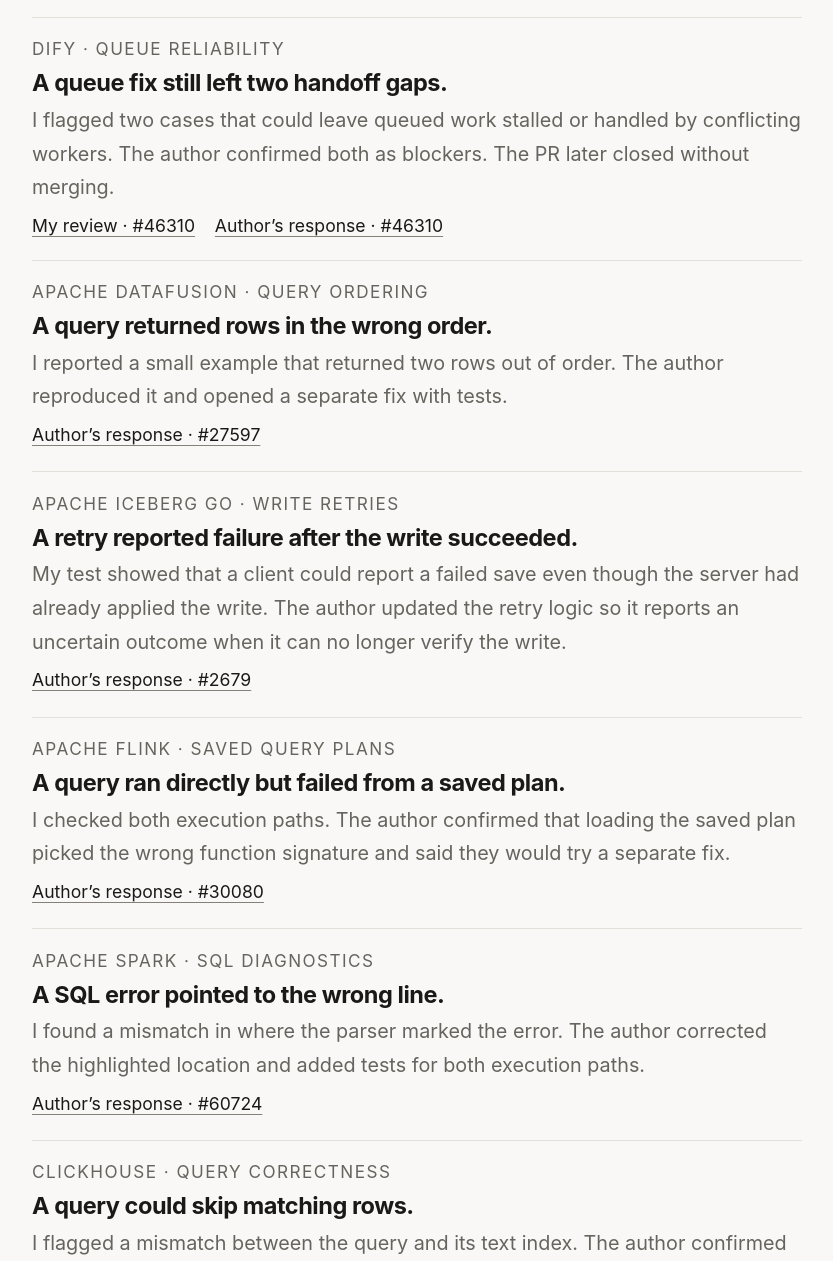
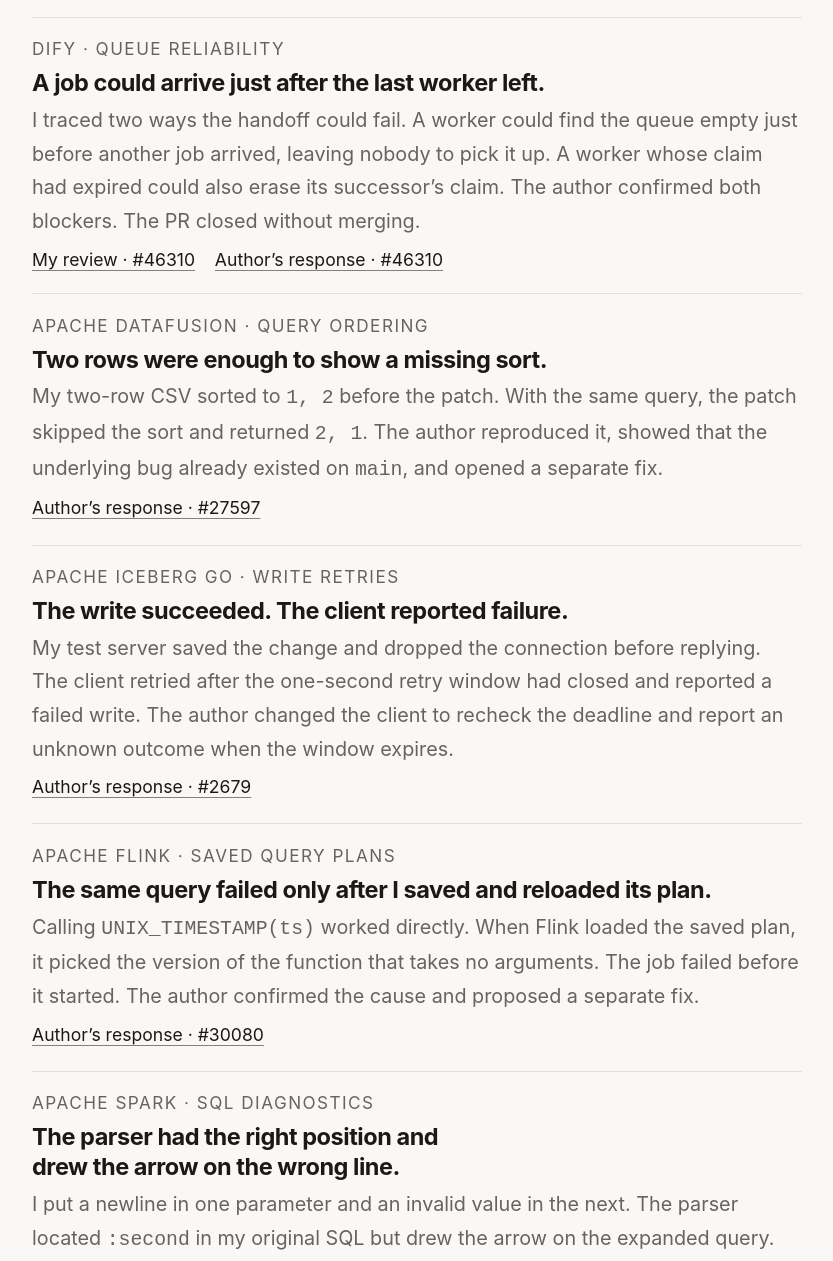
Before and after one commit to shihchengwei-lab/shihchengwei-lab.github.io, a plain HTML site: page index.html in a window 1280 px wide. Shown: the part 743-2004 px from the top of the page, without its empty margins (223-1056 px from the left). Drawn offline with Linux system fonts and the light colour scheme.

Commit message:
Show the evidence behind six featured reviews

```diff
--- a/index.html
+++ b/index.html
@@ -37,8 +37,8 @@
     <div class="cases">
       <article class="case" id="dify" aria-labelledby="dify-title">
         <p class="eyebrow">Dify · Queue reliability</p>
-        <h3 id="dify-title">A queue fix still left two handoff gaps.</h3>
-        <p>I flagged two cases that could leave queued work stalled or handled by conflicting workers. The author confirmed both as blockers. The PR later closed without merging.</p>
+        <h3 id="dify-title">A job could arrive just after the last worker left.</h3>
+        <p>I traced two ways the handoff could fail. A worker could find the queue empty just before another job arrived, leaving nobody to pick it up. A worker whose claim had expired could also erase its successor’s claim. The author confirmed both blockers. The PR closed without merging.</p>
         <div class="case-links">
           <a href="https://github.com/langgenius/dify/pull/46310#issuecomment-6981994924">My review · #46310</a>
           <a href="https://github.com/langgenius/dify/pull/46310#issuecomment-6992254631">Author’s response · #46310</a>
@@ -46,32 +46,32 @@
       </article>
       <article class="case">
         <p class="eyebrow">Apache DataFusion · Query ordering</p>
-        <h3>A query returned rows in the wrong order.</h3>
-        <p>I reported a small example that returned two rows out of order. The author reproduced it and opened a separate fix with tests.</p>
+        <h3>Two rows were enough to show a missing sort.</h3>
+        <p>My two-row CSV sorted to <code>1, 2</code> before the patch. With the same query, the patch skipped the sort and returned <code>2, 1</code>. The author reproduced it, showed that the underlying bug already existed on <code>main</code>, and opened a separate fix.</p>
         <a href="https://github.com/apache/datafusion/pull/27597#issuecomment-7049002958">Author’s response · #27597</a>
       </article>
       <article class="case">
         <p class="eyebrow">Apache Iceberg Go · Write retries</p>
-        <h3>A retry reported failure after the write succeeded.</h3>
-        <p>My test showed that a client could report a failed save even though the server had already applied the write. The author updated the retry logic so it reports an uncertain outcome when it can no longer verify the write.</p>
+        <h3>The write succeeded. The client reported failure.</h3>
+        <p>My test server saved the change and dropped the connection before replying. The client retried after the one-second retry window had closed and reported a failed write. The author changed the client to recheck the deadline and report an unknown outcome when the window expires.</p>
         <a href="https://github.com/apache/iceberg-go/pull/2679#issuecomment-7136908103">Author’s response · #2679</a>
       </article>
       <article class="case">
         <p class="eyebrow">Apache Flink · Saved query plans</p>
-        <h3>A query ran directly but failed from a saved plan.</h3>
-        <p>I checked both execution paths. The author confirmed that loading the saved plan picked the wrong function signature and said they would try a separate fix.</p>
+        <h3>The same query failed only after I saved and reloaded its plan.</h3>
+        <p>Calling <code>UNIX_TIMESTAMP(ts)</code> worked directly. When Flink loaded the saved plan, it picked the version of the function that takes no arguments. The job failed before it started. The author confirmed the cause and proposed a separate fix.</p>
         <a href="https://github.com/apache/flink/pull/30080#issuecomment-7151901415">Author’s response · #30080</a>
       </article>
       <article class="case">
         <p class="eyebrow">Apache Spark · SQL diagnostics</p>
-        <h3>A SQL error pointed to the wrong line.</h3>
-        <p>I found a mismatch in where the parser marked the error. The author corrected the highlighted location and added tests for both execution paths.</p>
+        <h3>The parser had the right position and drew the arrow on the wrong line.</h3>
+        <p>I put a newline in one parameter and an invalid value in the next. The parser located <code>:second</code> in my original SQL but drew the arrow on the expanded query. Through <code>spark.sql</code>, the whole query was underlined. The author fixed both paths and added tests.</p>
         <a href="https://github.com/apache/spark/pull/60724#issuecomment-7112147391">Author’s response · #60724</a>
       </article>
       <article class="case">
         <p class="eyebrow">ClickHouse · Query correctness</p>
-        <h3>A query could skip matching rows.</h3>
-        <p>I flagged a mismatch between the query and its text index. The author confirmed the missing rows, fixed the PR, and added a regression test.</p>
+        <h3>Three trailing zeros could hide a matching row.</h3>
+        <p>I traced how the same timestamp could end in <code>.123</code> in the query and <code>.123000</code> in the index. The author confirmed that the index could skip a match, changed the query to scan those rows when the formats differ, and added a regression test.</p>
         <a href="https://github.com/ClickHouse/ClickHouse/pull/133245#issuecomment-7063928589">Author’s response · #133245</a>
       </article>
     </div>
```
